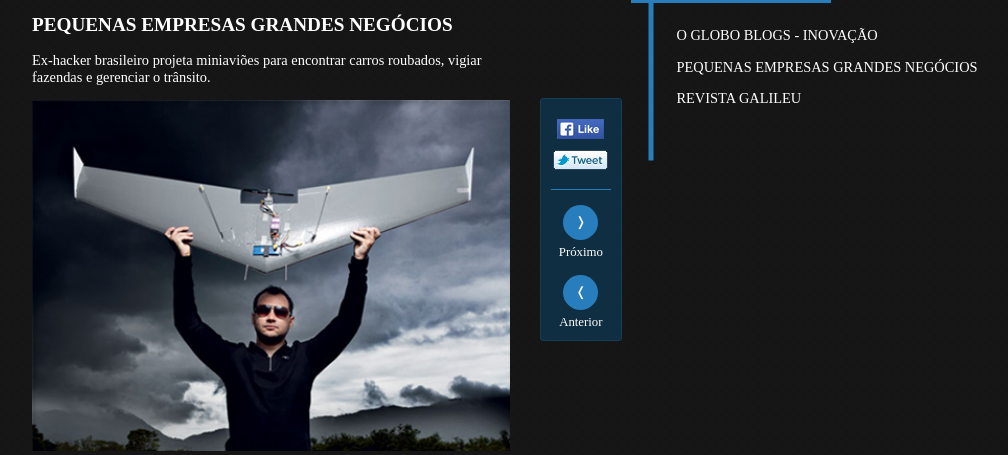
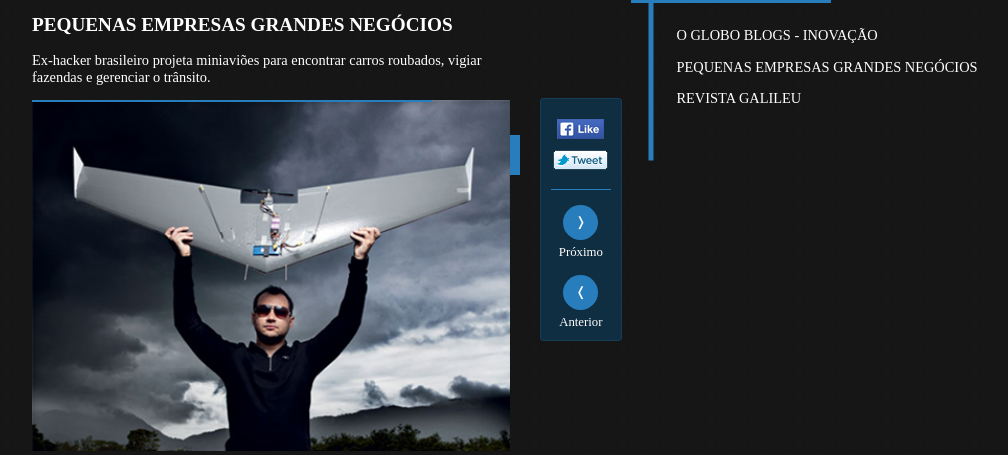
Before and after one commit to guilouro/stormsecurity, a Django app: page / in a window 1280 px wide. Shown: the part 587-1042 px from the top of the page, without its empty margins (115-1123 px from the left). Run offline with Django 3.2, Linux system fonts and the light colour scheme; parts of the project's set-up code (start-up, migrations or seed data) failed here and were passed over.

Commit message:
bar image left

```diff
--- a/_src/assets/sass/_bar.sass
+++ b/_src/assets/sass/_bar.sass
@@ -39,3 +39,19 @@
             top: 60px
             left: -100px
             +rotate(90deg)
+
+
+.image-post
+    position: relative
+
+    .bar
+        &-l-h
+            @extend %bar
+            top: 0
+            width: 400px
+
+        &-r-v
+            @extend %bar
+            width: 40px
+            height: 10px
+            right: -25px
--- a/assets/css/style.css
+++ b/assets/css/style.css
@@ -856,7 +856,7 @@ footer address p {
   padding: 15px 25px;
 }
 
-.bar-l-h, .bar-r-h, .bar-r-v, .summary .bar-l-h, .summary .bar-l-v {
+.bar-l-h, .bar-r-h, .bar-r-v, .summary .bar-l-h, .summary .bar-l-v, .image-post .bar-l-h, .image-post .bar-r-v {
   background-color: #287ebd;
   position: absolute;
   display: block;
@@ -894,6 +894,19 @@ footer address p {
   -ms-transform: rotate(90deg);
   -webkit-transform: rotate(90deg);
   transform: rotate(90deg);
+}
+
+.image-post {
+  position: relative;
+}
+.image-post .bar-l-h {
+  top: 0;
+  width: 400px;
+}
+.image-post .bar-r-v {
+  width: 40px;
+  height: 10px;
+  right: -25px;
 }
 
 form {
--- a/templates/core/index.html
+++ b/templates/core/index.html
@@ -7,7 +7,12 @@
         <article class="news">
             <h2 class="news__title">PEQUENAS EMPRESAS GRANDES NEGÓCIOS</h2>
             <h3 class="news__subtitle">Ex-hacker brasileiro projeta miniaviões para encontrar carros roubados, vigiar fazendas e gerenciar o trânsito.</h3>
-            <img src="{% static "img/foto.jpg" %}" alt="Pequenas empresas grandes negócios">
+            <div class="image-post">
+                <div class="bar-l-h"></div>
+                <div class="bar-r-v"></div>
+                <div class="bar-r-v"></div>
+                <img src="{% static "img/foto.jpg" %}" alt="Pequenas empresas grandes negócios">
+            </div>
             <small class="news__legend">VIGIA AÉREO¹ O modelo Vant, criado por Abreu Júnior, é versão compacta dos usados no Oriente Médio</small>
             <div class="news__content">
                 <p>Lorem ipsum dolor sit amet, consectetur adipisicing elit. Esse cupiditate cumque, hic sequi nam quasi doloribus quaerat tenetur soluta quas dolores consectetur! Maiores porro in unde consequatur magnam, molestias labore optio totam inventore, accusamus, asperiores maxime odit iste suscipit atque natus possimus? Libero quo voluptates architecto aspernatur, itaque at dolores! Lorem ipsum dolor sit amet, consectetur adipisicing elit. Earum iusto illum quibusdam delectus dolor dicta voluptatibus iure suscipit accusamus repudiandae.</p>
```
Also changed, not shown: 1 other file.
